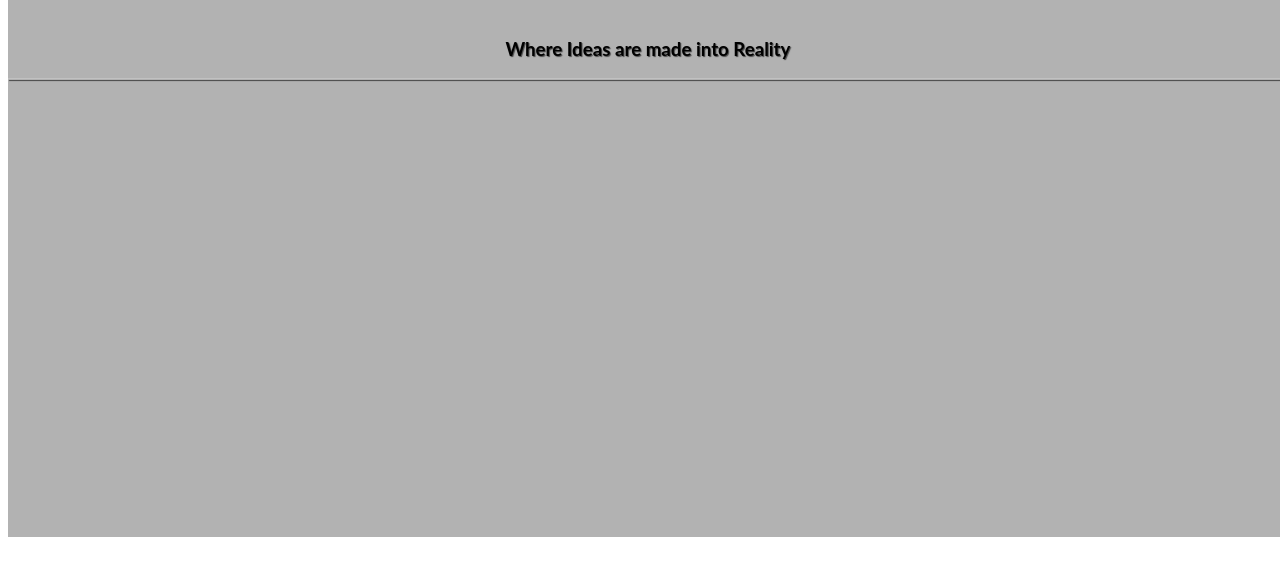
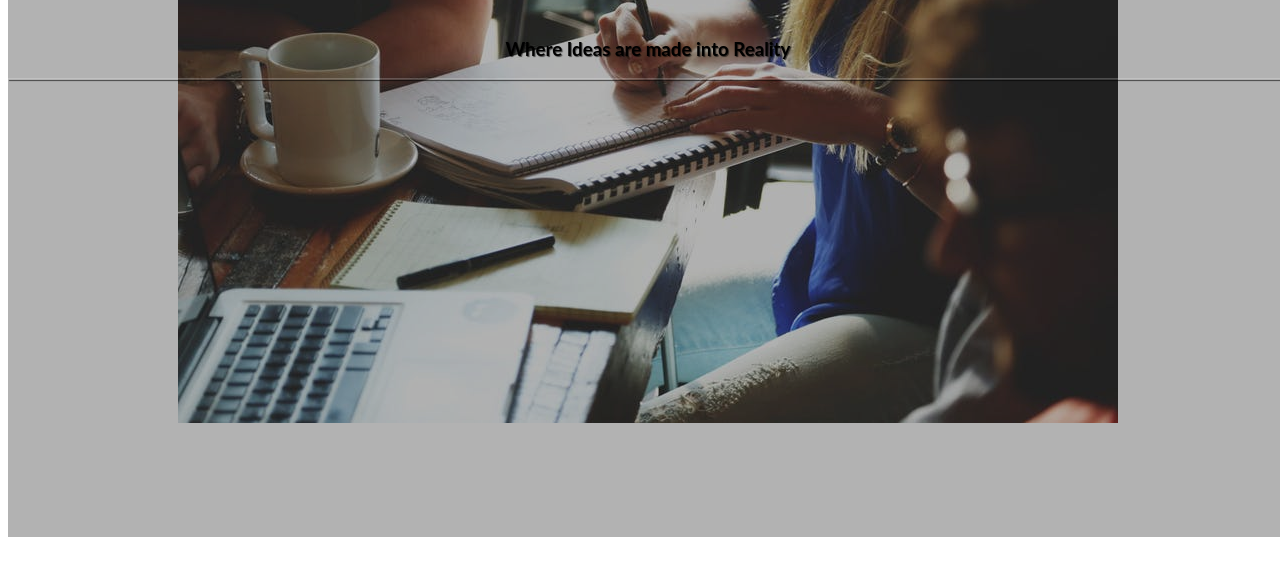
Before and after one commit to smrutipatro/IARLandingPage, a website: page team1.html in a window 1280 px wide. Shown: the part 376-963 px from the top of the page. Drawn offline with Linux system fonts and the light colour scheme.

Commit message:
Update team1.html

```diff
--- a/team1.html
+++ b/team1.html
@@ -8,7 +8,7 @@
 <body>
 
 
-    <div class="intro-header">
+    <div class="intro-header" style="background: url('img/team1.jpg') no-repeat center center fixed;">
       <div class="bg-overlay">
         <div class="container">
 
```
